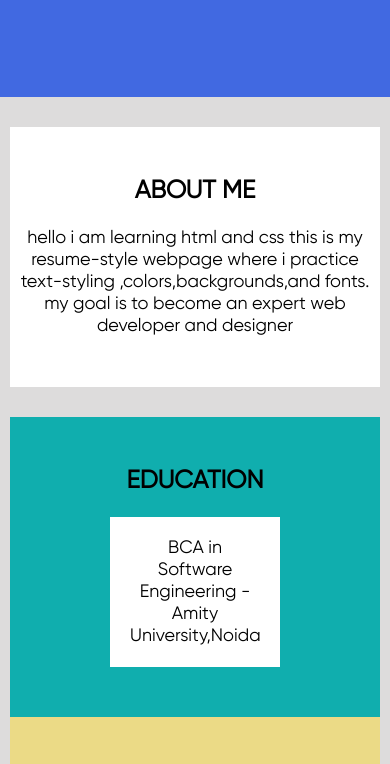
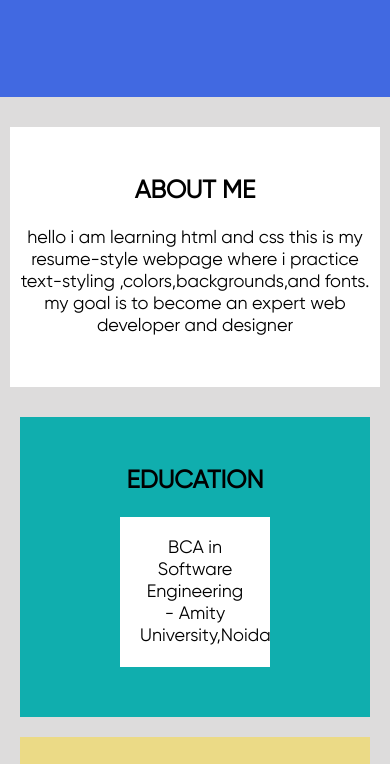
Before and after one commit to RitikWeb22/modern-resume-html-css, a plain HTML site: page index.html in a window 390 px wide. Shown: the part 268-1032 px from the top of the page. Drawn offline with Linux system fonts and the light colour scheme.

Commit message:
resume v3

```diff
--- a/style.css
+++ b/style.css
@@ -113,7 +113,8 @@ p {
   }
   #skills,
   #education,
-  #projects p {
-    margin: 0 10px;
+  #projects,
+  #contact p {
+    margin: 20px;
   }
 }
```
